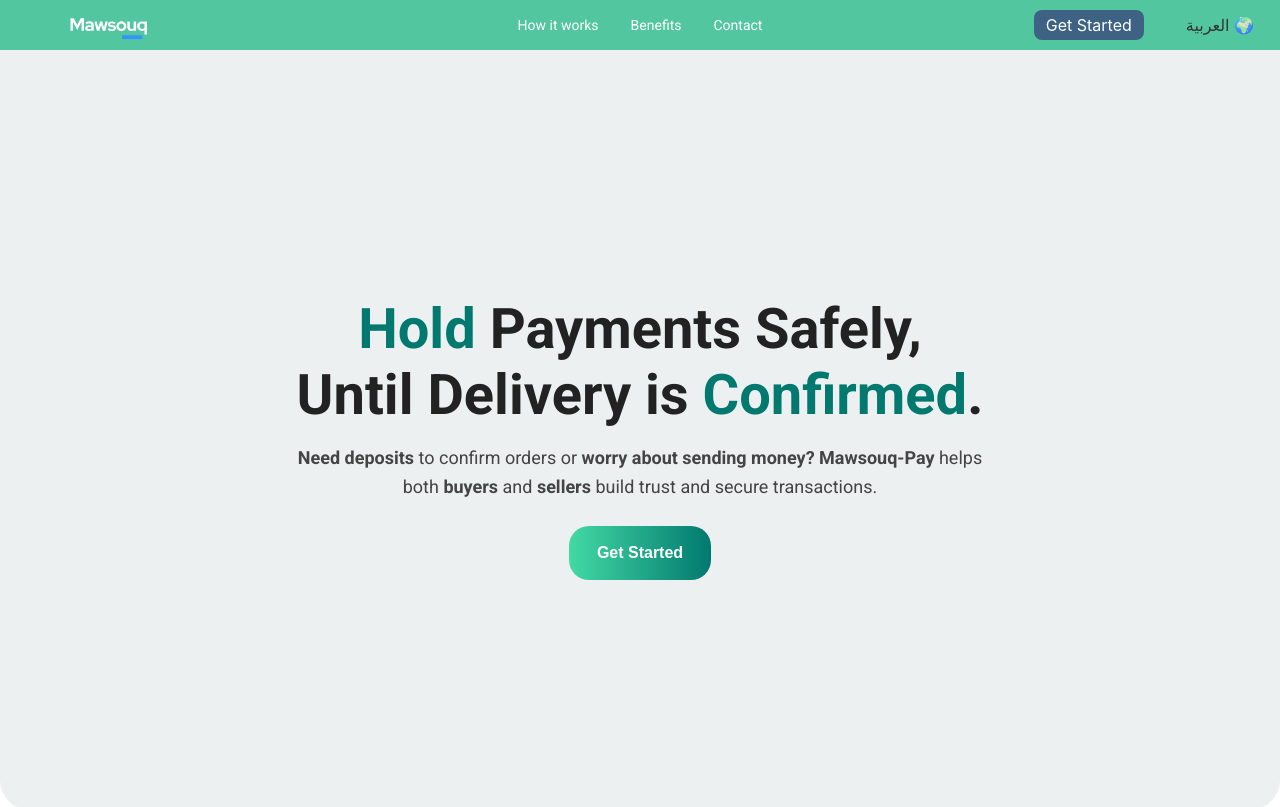
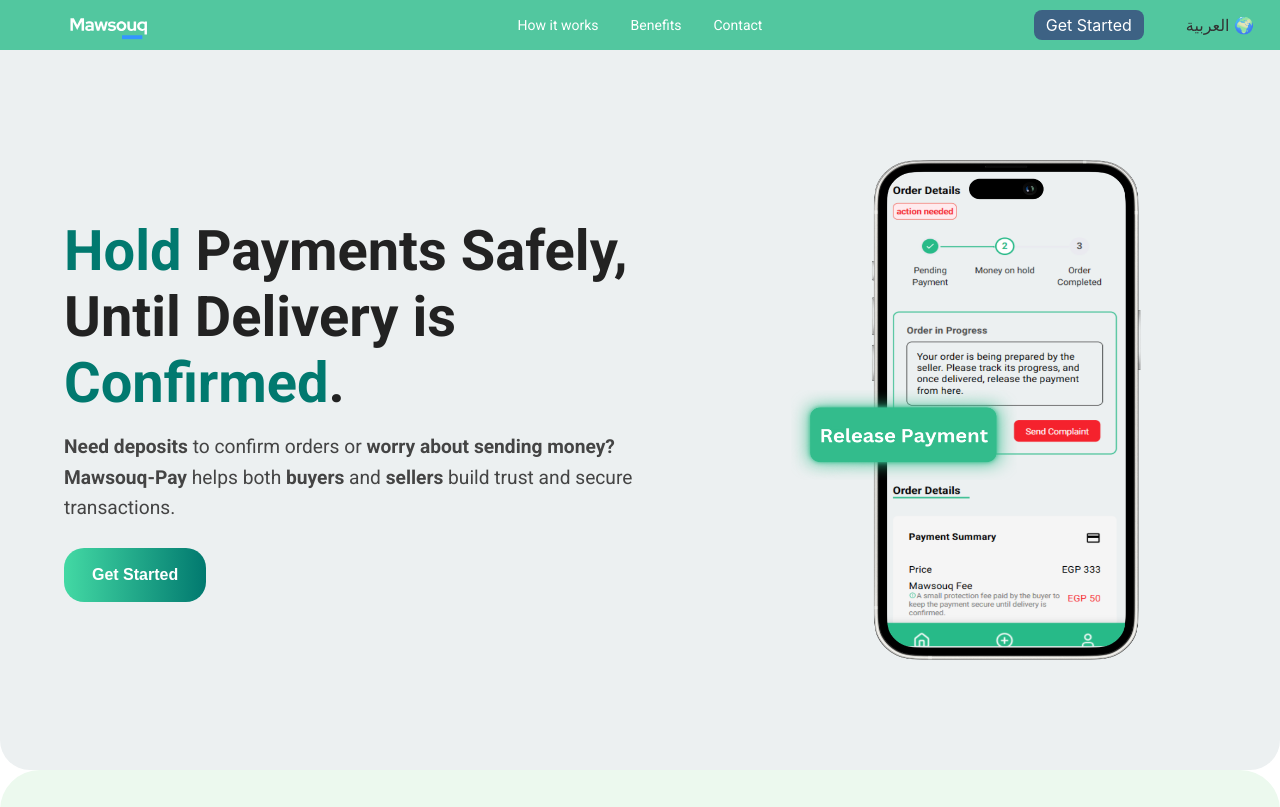
Before and after one commit to mawsouq-pay/mawsouq-FE, a Next.js app: page / in a window 1280 px wide. Shown: the top 807 px of the page. Built offline with nearby package versions, Linux system fonts and the light colour scheme; no server answers.

Commit message:
hero banner

```diff
--- a/components/Features/LandingPageComponents/HeroBanner/HeroBanner.styles.ts
+++ b/components/Features/LandingPageComponents/HeroBanner/HeroBanner.styles.ts
@@ -3,32 +3,29 @@
 
 export const HeroContainer = styled.section`
 	display: flex;
+	flex-direction: row;
+	justify-content: space-between;
 	align-items: center;
-	justify-content: center;
-	text-align: center;
-	flex-direction: column;
-	min-height: 95vh;
+	min-height: 90vh;
+	padding: 40px 5%;
 	border-bottom-left-radius: 30px;
 	border-bottom-right-radius: 30px;
+	background-color: ${colors.backgroundColor};
 
-	background-color: ${colors.backgroundColor};
-	/* padding: 5rem 2rem 0rem 2rem; */
-
-	@media (max-width: 768px) {
-		align-items: flex-start;
-		text-align: start;
-		padding: 2rem;
-		min-height: 60vh;
-		width: 100%;
+	@media (max-width: 1024px) {
+		flex-direction: column;
+		text-align: center;
+		min-height: auto;
+		padding: 60px 20px;
 	}
 `;
 
 export const HeroContent = styled.div`
-	max-width: 700px;
-	margin-top: 1rem;
+	max-width: 600px;
 
-	@media (max-width: 768px) {
+	@media (max-width: 1024px) {
 		width: 100%;
+		margin-bottom: 30px;
 	}
 `;
 
@@ -38,69 +35,23 @@
 	color: #222;
 	margin-bottom: 1rem;
 
-	@media (max-width: 768px) {
-		font-size: 2.3rem;
-		text-align: start;
+	@media (max-width: 1024px) {
+		font-size: 2.5rem;
 	}
 `;
 
 export const HeroSubtitle = styled.p`
-	font-size: 18px;
+	font-size: 1.2rem;
 	color: #444;
 	line-height: 1.6;
 	margin-bottom: 1.5rem;
 
-	@media (max-width: 768px) {
-		font-size: 1.2rem;
-		text-align: start;
-	}
-`;
-
-export const HeroImage = styled.div`
-	position: relative;
-	display: flex;
-	justify-content: center;
-	align-items: center;
-	width: 600px;
-	height: auto;
-
 	@media (max-width: 1024px) {
-		width: 450px;
-	}
-
-	@media (max-width: 768px) {
-		width: 320px;
-	}
-`;
-
-export const IframeOverlay = styled.iframe`
-	/* position: absolute;
-	top: 20%;
-	left: 13.3%;
-	width: 72%;
-	height: 58%;
-	border: none;
-	border-radius: 10px; */
-	margin-top: 20px;
-	border: 5px solid black;
-	border-radius: 20px;
-	@media (max-width: 1024px) {
-		/* top: 18%;
-		left: 12%;
-		width: 76%;
-		height: 55%; */
-	}
-
-	@media (max-width: 768px) {
-		/* top: 17%;
-		left: 10%;
-		width: 80%;
-		height: 70%; */
+		font-size: 1rem;
 	}
 `;
 
 export const HeroButton = styled.button`
-	/* background-color: black; */
 	background: linear-gradient(to left, #01796f, #43d9a4);
 	color: white;
 	font-size: 1rem;
@@ -111,56 +62,18 @@
 	cursor: pointer;
 	transition: 0.3s ease-in-out;
 
-	/* &:hover {
-		background-color: ${colors.buttonGreenHover};
-	} */
+	&:hover {
+		background: linear-gradient(to left, #025c57, #2db587);
+	}
 `;
 
-// export const NavbarContainer = styled.nav`
-// 	display: flex;
-// 	align-items: center;
-// 	justify-content: space-between;
-// 	background: #111;
-// 	padding: 5px 20px;
-// 	border-radius: 10px;
-// 	width: fit-content;
-// 	margin: 20px auto 40px auto;
-// 	box-shadow: 0px 4px 10px rgba(0, 0, 0, 0.1);
-
-// 	@media (max-width: 768px) {
-// 		width: 100%;
-// 		padding: 5px 10px;
-// 		justify-content: center;
-// 	}
-// `;
-
-// export const NavItems = styled.div`
-// 	display: flex;
-// 	align-items: center;
-// 	gap: 20px;
-// `;
-
-// export const NavItem = styled.div`
-// 	color: white;
-// 	font-size: 14px;
-// 	cursor: pointer;
-// 	&:hover {
-// 		opacity: 0.8;
-// 	}
-// `;
-
-// export const LoginButton = styled.button`
-// 	background: white;
-// 	color: black;
-// 	font-size: 14px;
-// 	font-weight: bold;
-// 	padding: 3px 10px;
-// 	border: none;
-// 	border-radius: 10px;
-// 	cursor: pointer;
-// 	transition: 0.3s ease-in-out;
-// 	margin-left: 20px;
-// 	&:hover {
-// 		background: #ddd;
-// 	}
-// `;
+export const FrameDive = styled.div`
+	display: flex;
+	justify-content: center;
+	align-items: center;
+	width: 100%;
+	max-width: 500px;
+	@media (max-width: 1024px) {
+		max-width: 100%;
+	}
+`;
--- a/components/Features/LandingPageComponents/HeroBanner/index.tsx
+++ b/components/Features/LandingPageComponents/HeroBanner/index.tsx
@@ -5,18 +5,21 @@
 	HeroTitle,
 	HeroSubtitle,
 	HeroButton,
-	HeroImage,
+	FrameDive,
 } from "./HeroBanner.styles";
 import { useLocaleStore } from "@/store/LocaleStore";
 import { heroBannerText } from "./types";
 import { useAuthStore } from "@/store";
 import router from "next/router";
 import { clientRoutes } from "@/routes";
+import Image from "next/image";
+import ReleaseFrame from "@/assets/images/ENFrame.png";
 
 const HeroBanner = () => {
 	const { locale } = useLocaleStore();
 	const text = heroBannerText[locale];
 	const { isLoggedIn } = useAuthStore();
+
 	return (
 		<HeroContainer>
 			<HeroContent>
@@ -24,17 +27,17 @@
 				<HeroSubtitle>{text.subtitle}</HeroSubtitle>
 				<HeroButton
 					onClick={() => {
-						if (isLoggedIn) {
-							router.push(clientRoutes.startTransaction);
-						} else {
-							router.push(clientRoutes.register);
-						}
+						router.push(
+							isLoggedIn ? clientRoutes.startTransaction : clientRoutes.register
+						);
 					}}
 				>
 					{text.buttonText}
 				</HeroButton>
 			</HeroContent>
-			<HeroImage></HeroImage>
+			<FrameDive>
+				<Image src={ReleaseFrame} alt="Release" height={500} width={350} />
+			</FrameDive>
 		</HeroContainer>
 	);
 };
--- a/components/Shared/MSSideNavbar/index.tsx
+++ b/components/Shared/MSSideNavbar/index.tsx
@@ -18,8 +18,6 @@
 	NavItem,
 	LogoItem,
 } from "./MSSideNavbar.styles";
-import MawsouqLogo from "@/assets/images/Logo.png";
-import Image from "next/image";
 import { clientRoutes } from "@/routes";
 import router from "next/router";
 import { localeEnum } from "@/store/LocaleStore";
```
Also changed, not shown: assets/images/ENFrame.png (added).
